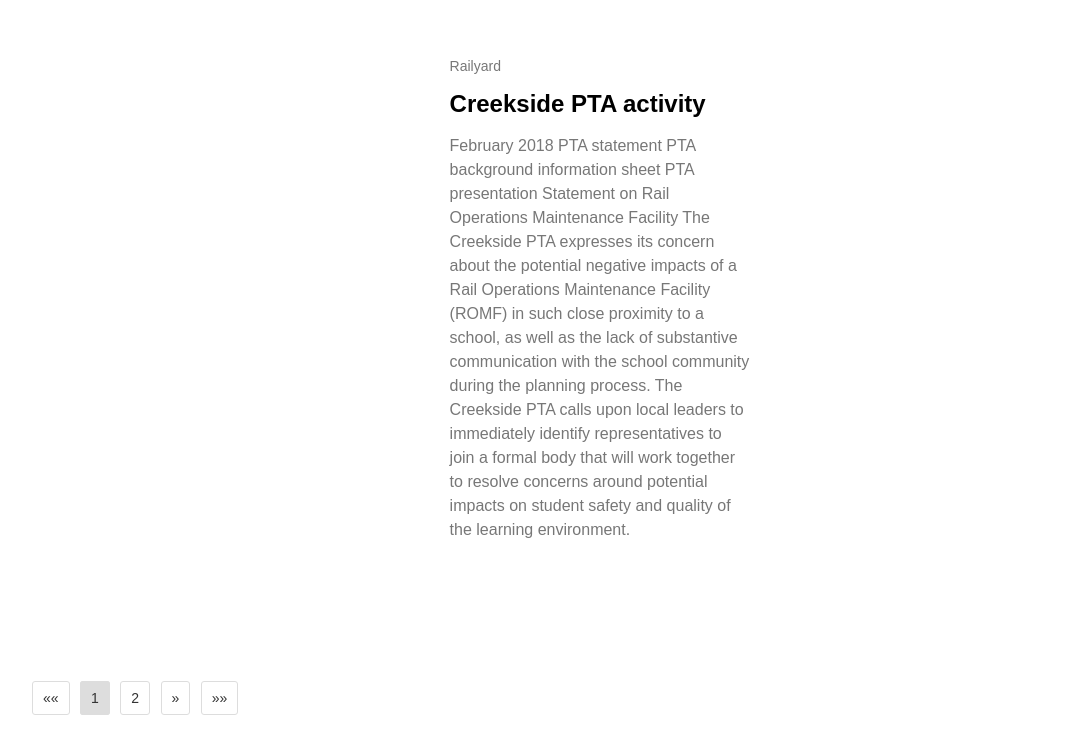
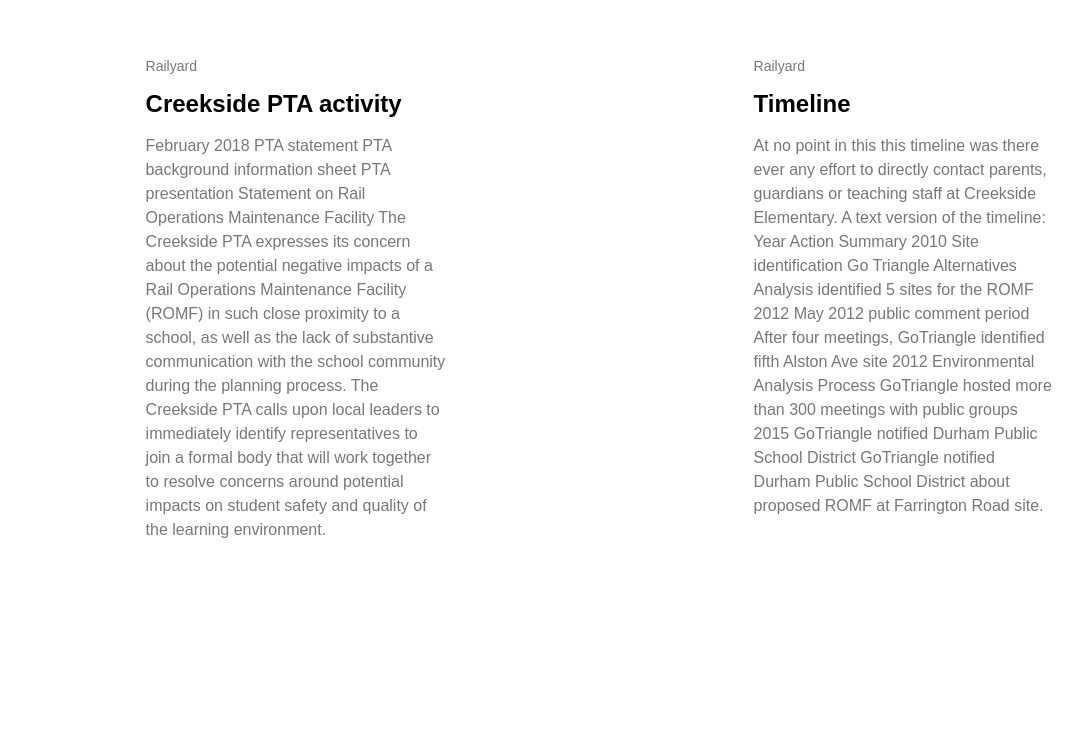
Before and after one commit to inform-creekside/inform-creekside.github.io, a plain HTML site: page railyard/index.html in a window 1280 px wide. Shown: the part 722-1476 px from the top of the page, without its empty margins (40-1122 px from the left). Drawn offline with Linux system fonts and the light colour scheme.

Commit message:
updates to web page

```diff
--- a/railyard/index.html
+++ b/railyard/index.html
@@ -139,50 +139,24 @@ The Creekside PTA calls upon local leaders to immediately identify representativ
 </div>
 </div>
 
+        <div class="relative w-100 w-30-l mb4 bg-white"><div class="relative w-100 mb4 bg-white nested-copy-line-height">
+  <div class="bg-white mb3 pa4 gray overflow-hidden">
+    <span class="f6 db">Railyard</span>
+    <h1 class="f3 near-black">
+      <a href="/railyard/timeline/" class="link black dim">
+        Timeline
+      </a>
+    </h1>
+    <div class="nested-links f5 lh-copy nested-copy-line-height">
+      At no point in this this timeline was there ever any effort to directly contact parents, guardians or teaching staff at Creekside Elementary.
+A text version of the timeline:
+   Year Action Summary     2010 Site identification Go Triangle Alternatives Analysis identified 5 sites for the ROMF   2012 May 2012 public comment period After four meetings, GoTriangle identified fifth Alston Ave site   2012 Environmental Analysis Process GoTriangle hosted more than 300 meetings with public groups   2015 GoTriangle notified Durham Public School District GoTriangle notified Durham Public School District about proposed ROMF at Farrington Road site.
+    </div>
+  </div>
+</div>
+</div>
+
     </section>
-
-<ul class="pagination">
-
-    <li class="page-item">
-        <a href="/railyard/" class="page-link" aria-label="First"><span aria-hidden="true">&laquo;&laquo;</span></a>
-    </li>
-
-    <li class="page-item disabled">
-    <a href="" class="page-link" aria-label="Previous"><span aria-hidden="true">&laquo;</span></a>
-    </li>
-
-
-
-
-
-
-
-
-
-
-    <li class="page-item active"><a class="page-link" href="/railyard/">1</a></li>
-
-
-
-
-
-
-
-
-
-
-    <li class="page-item"><a class="page-link" href="/railyard/page/2/">2</a></li>
-
-
-    <li class="page-item">
-    <a href="/railyard/page/2/" class="page-link" aria-label="Next"><span aria-hidden="true">&raquo;</span></a>
-    </li>
-
-    <li class="page-item">
-        <a href="/railyard/page/2/" class="page-link" aria-label="Last"><span aria-hidden="true">&raquo;&raquo;</span></a>
-    </li>
-
-</ul>
 </article>
 
     </main>
```
